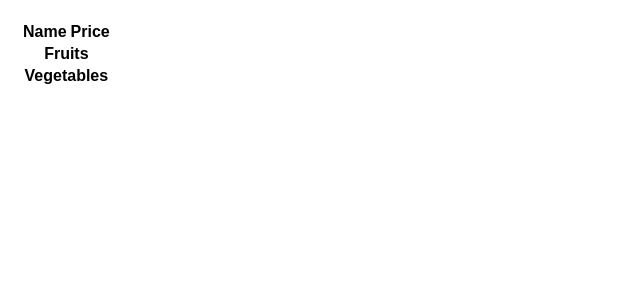
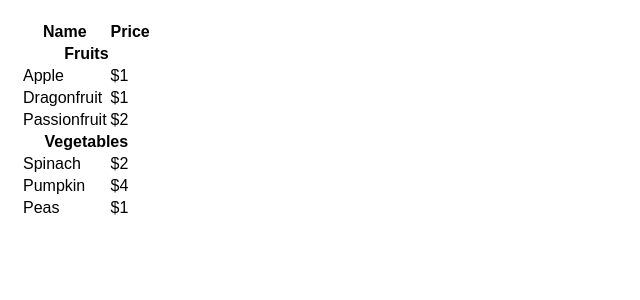
Before and after one commit to zelitosaide/react-js-course, a React (Create React App) app: page / in a window 1280 px wide. Shown: the top 300 px of the page, without its empty margins (0-640 px from the left). Built offline with nearby package versions, Linux system fonts and the light colour scheme.

Commit message:
Thinking in React

```diff
--- a/src/learn/get-started/quick-start/thinking-in-react/index.js
+++ b/src/learn/get-started/quick-start/thinking-in-react/index.js
@@ -32,7 +32,6 @@ function ProductTable({ products }) {
     lastCategory = product.category;
   });
 
-  console.log(rows);
   return (
     <table>
       <thead>
@@ -54,7 +53,14 @@ function ProductCategoryRow({ category }) {
   );
 }
 
-function ProductRow() {}
+function ProductRow({ product }) {
+  return (
+    <tr>
+      <td>{product.name}</td>
+      <td>{product.price}</td>
+    </tr>
+  );
+}
 
 /**
  * Step 1: Break the UI into a component hierarchy
```
